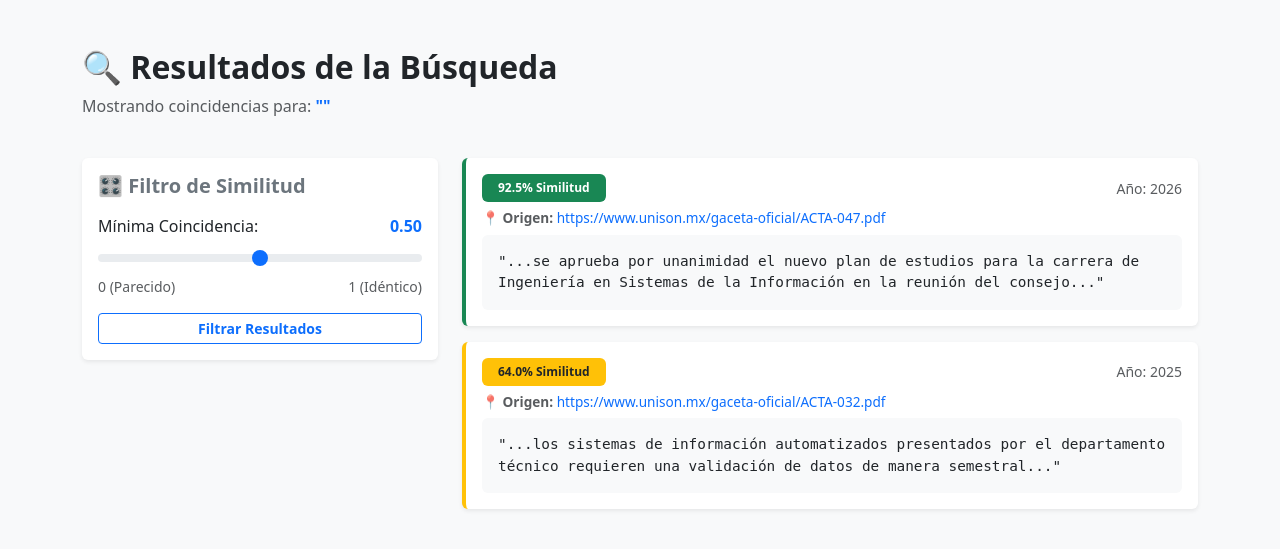
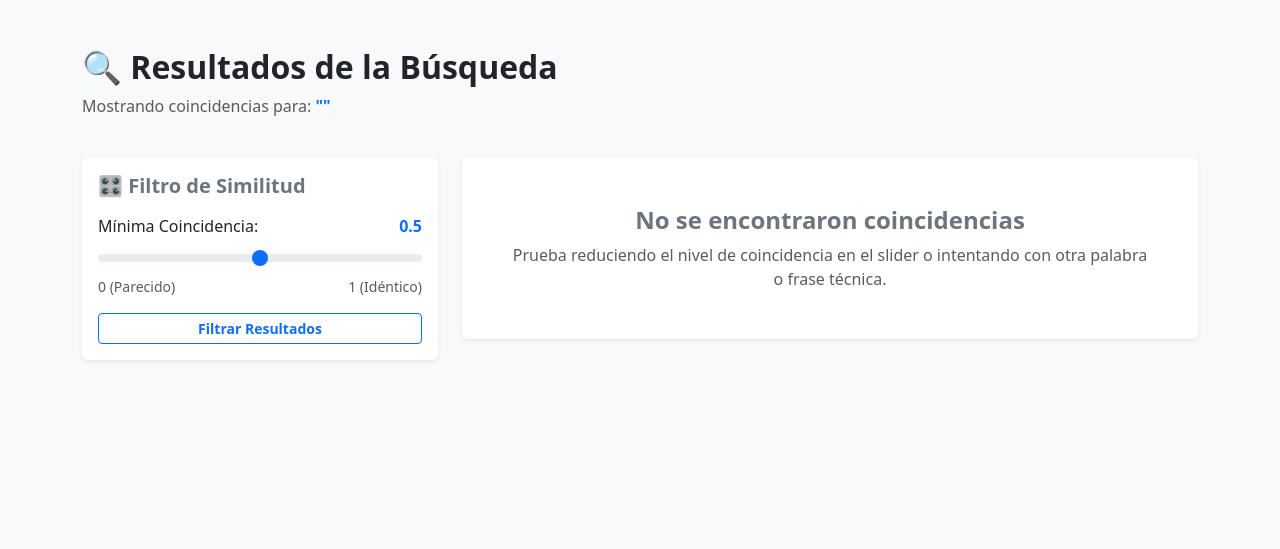
Before and after one commit to danielgil666/curso_python, a Flask app: page /search in a window 1280 px wide. Shown: the part 56-605 px from the top of the page. Run offline with Flask 3, Linux system fonts and the light colour scheme.

Commit message:
Busqueda de palabras funcionando

```diff
--- a/pdf_search/app.py
+++ b/pdf_search/app.py
@@ -22,14 +22,14 @@ def scrapper():
     if request.method == 'POST':
         url_id = request.form.get('url_id')
         url_string = request.form.get('url_string')
-        # Lanzar el scraper en un hilo para no congelar la página web
+        # Hilo en segundo plano para no congelar la app
         thread = threading.Thread(target=scrape_and_process, args=(url_id, url_string))
         thread.start()
         return redirect(url_for('scrapper'))
 
-    # Obtener estatus de las URLs para el GET
-    urls = db.get_all_urls()
-    return render_template('scrapper.html', urls=urls)
+    # Cambio aquí: Usamos la nueva función
+    urls_con_docs = db.get_urls_with_documents()
+    return render_template('scrapper.html', urls=urls_con_docs)
 
 @app.route('/configuration', methods=['GET', 'POST'])
 def configuration():
--- a/pdf_search/database.py
+++ b/pdf_search/database.py
@@ -67,3 +67,22 @@ def get_dashboard_stats():
     docs_by_year = conn.execute('SELECT year, COUNT(*) as count FROM documents GROUP BY year ORDER BY year DESC').fetchall()
     conn.close()
     return total_docs, total_words, docs_by_year
+
+def get_urls_with_documents():
+    conn = get_db_connection()
+    # Obtenemos URLs
+    urls = conn.execute('SELECT * FROM urls').fetchall()
+
+    # Obtenemos todos los documentos
+    docs = conn.execute('SELECT id, url_id, filename FROM documents').fetchall()
+    conn.close()
+
+    # Armamos un diccionario para agrupar fácilmente en Jinja
+    resultado = []
+    for url in urls:
+        url_dict = dict(url)
+        # Filtramos los documentos que pertenecen a esta URL
+        url_dict['documents'] = [d['filename'] for d in docs if d['url_id'] == url['id']]
+        resultado.append(url_dict)
+
+    return resultado
--- a/pdf_search/pdf_functions.py
+++ b/pdf_search/pdf_functions.py
@@ -7,7 +7,11 @@ from PIL import Image
 import io
 import Levenshtein
 import re
+import urllib3 # Importación nueva para silenciar advertencias SSL
 import database as db
+
+# Silenciar las advertencias de seguridad al usar verify=False
+urllib3.disable_warnings(urllib3.exceptions.InsecureRequestWarning)
 
 DOWNLOAD_PATH = "downloaded_pdfs"
 
@@ -16,11 +20,10 @@ def extract_text_with_ocr(pdf_path):
     doc = fitz.open(pdf_path)
     for page in doc:
         page_text = page.get_text()
-        # Si la página no tiene texto (es una imagen/render), aplicamos OCR (Punto Extra)
         if not page_text.strip():
             pix = page.get_pixmap()
             img = Image.open(io.BytesIO(pix.tobytes()))
-            page_text = pytesseract.image_to_string(img, lang='spa') # Requiere tesseract instalado en el sistema
+            page_text = pytesseract.image_to_string(img, lang='spa')
         text += page_text + "\n"
     doc.close()
     return text
@@ -29,7 +32,8 @@ def scrape_and_process(url_id, url_string):
     os.makedirs(DOWNLOAD_PATH, exist_ok=True)
 
     try:
-        response = requests.get(url_string, timeout=10)
+        # Agregamos verify=False para evitar problemas de certificados SSL
+        response = requests.get(url_string, timeout=15, verify=False)
         soup = BeautifulSoup(response.text, 'html.parser')
 
         pdf_links = [link['href'] for link in soup.find_all('a', href=True) if link['href'].lower().endswith('.pdf')]
@@ -37,49 +41,43 @@ def scrape_and_process(url_id, url_string):
         conn = db.get_db_connection()
 
         for link in pdf_links:
-            # Manejar rutas relativas
             if not link.startswith('http'):
                 link = url_string.rstrip('/') + '/' + link.lstrip('/')
 
             filename = link.split('/')[-1]
             filepath = os.path.join(DOWNLOAD_PATH, filename)
 
-            # Descargar
-            pdf_resp = requests.get(link, stream=True)
+            # También agregamos verify=False aquí en la descarga del archivo
+            pdf_resp = requests.get(link, stream=True, verify=False)
             with open(filepath, 'wb') as f:
                 for chunk in pdf_resp.iter_content(8192):
                     f.write(chunk)
 
-            # Extraer texto y procesar
             full_text = extract_text_with_ocr(filepath)
             word_count = len(full_text.split())
 
-            # Buscar año con Regex (ej. 2024, 2025, 2026) en el texto o nombre
             year_match = re.search(r'(20\d{2})', filename)
-            year = int(year_match.group(1)) if year_match else 2026 # Default o puedes buscar en el texto
+            year = int(year_match.group(1)) if year_match else 2026
 
-            # Guardar en BD
             cursor = conn.execute('INSERT INTO documents (url_id, filename, year, word_count) VALUES (?, ?, ?, ?)',
                                  (url_id, filename, year, word_count))
             doc_id = cursor.lastrowid
 
-            # Dividir en bloques para Levenshtein
-            chunk_length = 500 # Caracteres por bloque
+            chunk_length = 500
             chunks = [full_text[i:i+chunk_length] for i in range(0, len(full_text), chunk_length)]
             for chunk in chunks:
                 if chunk.strip():
                     conn.execute('INSERT INTO document_blocks (doc_id, text_block) VALUES (?, ?)', (doc_id, chunk))
 
-        # Actualizar estatus
         conn.execute('UPDATE urls SET status = ? WHERE id = ?', ('scrappeada', url_id))
         conn.commit()
         conn.close()
     except Exception as e:
-        print(f"Error en scrape_and_process: {e}")
+        # Ahora el error se imprimirá más claro si vuelve a fallar
+        print(f"Error procesando {url_string}: {e}")
 
 def buscar_palabras(query, umbral):
     conn = db.get_db_connection()
-    # Traemos los bloques y hacemos el JOIN para saber de qué archivo y URL vienen
     query_sql = '''
         SELECT b.text_block, d.filename, d.year, u.url
         FROM document_blocks b
@@ -90,19 +88,54 @@ def buscar_palabras(query, umbral):
     conn.close()
 
     resultados = []
-    query_lower = query.lower()
+    # Limpiamos espacios extra en la búsqueda
+    query_lower = query.lower().strip()
+    query_words = query_lower.split()
+    n_words = len(query_words)
+
+    if n_words == 0:
+        return []
 
     for row in blocks:
-        # Calcular ratio de Levenshtein
-        ratio = Levenshtein.ratio(row['text_block'].lower(), query_lower)
-        if ratio >= umbral:
+        text_block = row['text_block']
+        block_lower = text_block.lower()
+        block_words = block_lower.split()
+
+        mejor_ratio = 0.0
+
+        # VENTANA MÓVIL: Compara fragmentos del texto del mismo tamaño que la búsqueda
+        if len(block_words) >= n_words:
+            for i in range(len(block_words) - n_words + 1):
+                # Armamos un fragmento de palabras
+                ventana = " ".join(block_words[i:i+n_words])
+                ratio = Levenshtein.ratio(ventana, query_lower)
+
+                # Guardamos el mejor puntaje encontrado en este bloque
+                if ratio > mejor_ratio:
+                    mejor_ratio = ratio
+        elif len(block_words) > 0:
+            # Caso raro: si el bloque es más corto que la búsqueda
+            mejor_ratio = Levenshtein.ratio(block_lower, query_lower)
+
+        # En lugar de usar round(mejor_ratio * 100, 3)
+        porcentaje = mejor_ratio * 100
+
+        # Formateo estricto a máximo 3 dígitos
+        if porcentaje == 100.0:
+            similitud_str = "100"
+        else:
+            similitud_str = f"{porcentaje:.1f}" # Ejemplo: 95.5
+
+        if mejor_ratio >= umbral:
+            clean_block = text_block.replace('\n', ' ').strip()
+
             resultados.append({
-                'block': row['text_block'],
+                'block': clean_block,
                 'filename': row['filename'],
                 'year': row['year'],
                 'url_origen': row['url'],
-                'similitud': round(ratio * 100, 1) # Convertir a porcentaje
+                'similitud': similitud_str # Usamos el string formateado
             })
 
-    # Ordenar por mayor similitud
+    # Ordenar desde el más similar (100%) hacia abajo
     return sorted(resultados, key=lambda x: x['similitud'], reverse=True)
--- a/pdf_search/templates/search.html
+++ b/pdf_search/templates/search.html
@@ -19,9 +19,9 @@
 
                 <label for="similarityRange" class="form-label d-flex justify-content-between">
                     <span>Mínima Coincidencia:</span>
-                    <span id="rangeValue" class="fw-bold text-primary">0.50</span>
+                    <span id="rangeValue" class="fw-bold text-primary">{{ min_sim }}</span>
                 </label>
-                <input type="range" class="form-range" min="0" max="1" step="0.05" id="similarityRange" name="min_sim" value="0.50" oninput="updateRangeLabel(this.value)">
+                <input type="range" class="form-range" min="0" max="1" step="0.05" id="similarityRange" name="min_sim" value="{{ min_sim }}" oninput="updateRangeLabel(this.value)">
 
                 <div class="d-flex justify-content-between small text-muted mb-3">
                     <span>0 (Parecido)</span>
@@ -34,35 +34,39 @@
     </div>
 
     <div class="col-md-8">
-        <div class="card shadow-sm border-0 mb-3 border-start border-4 border-success">
+        {% if resultados %}
+            {% for res in resultados %}
+            <div class="card shadow-sm border-0 mb-3 border-start border-4 {% if res.similitud|float >= 75 %}border-success{% elif res.similitud|float >= 40 %}border-warning{% else %}border-danger{% endif %}">
                 <div class="card-body">
+
                     <div class="d-flex justify-content-between align-items-center mb-2">
-                    <span class="badge bg-success text-white px-3 py-2 fw-bold">92.5% Similitud</span>
-                    <small class="text-muted">Año: 2026</small>
+                        <span class="badge {% if res.similitud|float >= 75 %}bg-success text-white{% elif res.similitud|float >= 40 %}bg-warning text-dark{% else %}bg-danger text-white{% endif %} px-3 py-2 fw-bold">
+                            {{ res.similitud }}% Similitud en coincidencia
+                        </span>
+                        <small class="text-muted">Año: {{ res.year }}</small>
                     </div>
+
                     <h6 class="text-muted mb-2" style="font-size: 0.85rem;">
-                    📍 <strong>Origen:</strong> <a href="https://www.unison.mx/gaceta-oficial/" target="_blank" class="text-decoration-none">https://www.unison.mx/gaceta-oficial/ACTA-047.pdf</a>
+                        📄 <strong>Archivo:</strong> {{ res.filename }}<br>
+                        🔗 <strong>URL Origen:</strong> <a href="{{ res.url_origen }}" target="_blank" class="text-decoration-none text-break">{{ res.url_origen }}</a>
                     </h6>
-                <p class="card-text bg-light p-3 rounded text-dark" style="font-family: monospace; font-size: 0.9rem;">
-                    "...se aprueba por unanimidad el nuevo plan de estudios para la carrera de Ingeniería en Sistemas de la Información en la reunión del consejo..."
+
+                    <div class="mt-3">
+                        <span class="badge bg-light text-secondary border mb-1">Bloque de contexto encontrado:</span>
+                        <p class="card-text bg-light p-3 rounded text-dark border-start border-2 border-secondary" style="font-family: monospace; font-size: 0.9rem;">
+                            "...{{ res.block }}..."
                         </p>
                     </div>
-        </div>
 
-        <div class="card shadow-sm border-0 mb-3 border-start border-4 border-warning">
-            <div class="card-body">
-                <div class="d-flex justify-content-between align-items-center mb-2">
-                    <span class="badge bg-warning text-dark px-3 py-2 fw-bold">64.0% Similitud</span>
-                    <small class="text-muted">Año: 2025</small>
-                </div>
-                <h6 class="text-muted mb-2" style="font-size: 0.85rem;">
-                    📍 <strong>Origen:</strong> <a href="https://www.unison.mx/gaceta-oficial/" target="_blank" class="text-decoration-none">https://www.unison.mx/gaceta-oficial/ACTA-032.pdf</a>
-                </h6>
-                <p class="card-text bg-light p-3 rounded text-dark" style="font-family: monospace; font-size: 0.9rem;">
-                    "...los sistemas de información automatizados presentados por el departamento técnico requieren una validación de datos de manera semestral..."
-                </p>
                 </div>
             </div>
+            {% endfor %}
+        {% else %}
+            <div class="card shadow-sm border-0 p-5 text-center text-muted">
+                <h4 class="fw-bold text-secondary mb-2">No se encontraron coincidencias</h4>
+                <p class="mb-0">Prueba reduciendo el nivel de coincidencia en el slider o intentando con otra palabra o frase técnica.</p>
+            </div>
+        {% endif %}
     </div>
 </div>
 
```
Also changed, not shown: pdf_search/templates/home.html (+16 -10 lines), pdf_search/templates/scrapper.html (+30 -20 lines). Lines whose indentation alone changed are shown as unchanged.
